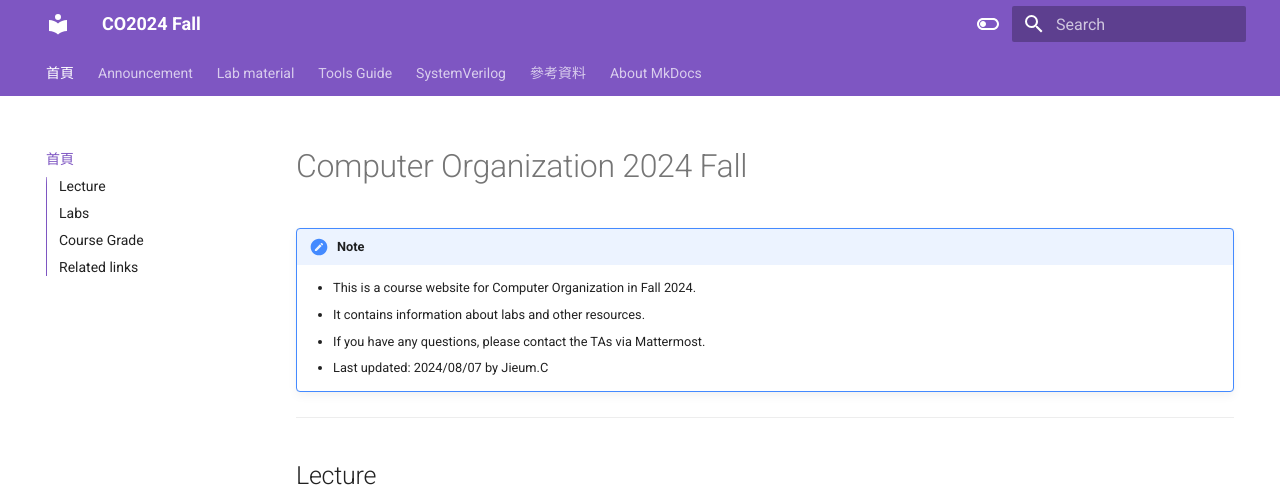
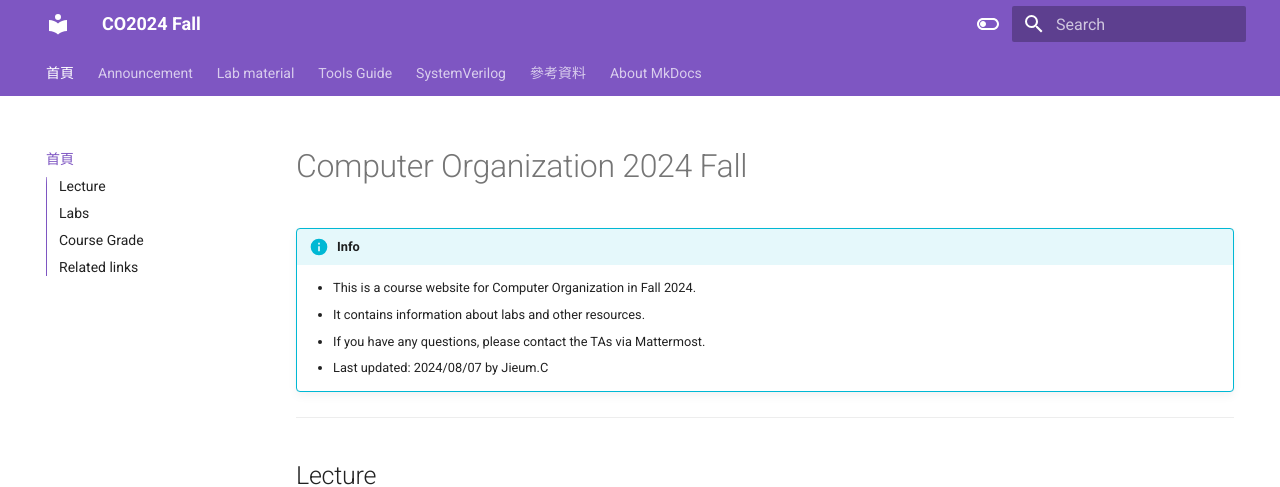
Before and after one commit to Jieumban/Test_mkdocs-, an MkDocs documentation site: the page built from docs/index.md, in a window 1280 px wide and 1400 px high. Shown: the top 487 px of the window. Built offline with MkDocs 1.6.1 and Material for MkDocs 9.7.7, drawn with Linux system fonts in a browser that asks for light colours; nearby versions of some CDN libraries.

Commit message:
update index page

```diff
--- a/docs/css/custom.css
+++ b/docs/css/custom.css
@@ -5,7 +5,7 @@ body {
 
 /* 調整標題的字體大小 */
 h1 {
-    font-size: 2em;
+    font-size: 3em;
 }
 
 h2 {
--- a/docs/index.md
+++ b/docs/index.md
@@ -1,6 +1,6 @@
 # Computer Organization 2024 Fall
 
-!!! note
+!!! info
     - This is a course website for Computer Organization in Fall 2024.<br>
     - It contains information about labs and other resources.<br>
     - If you have any questions, please contact the TAs via Mattermost.<br>
```
